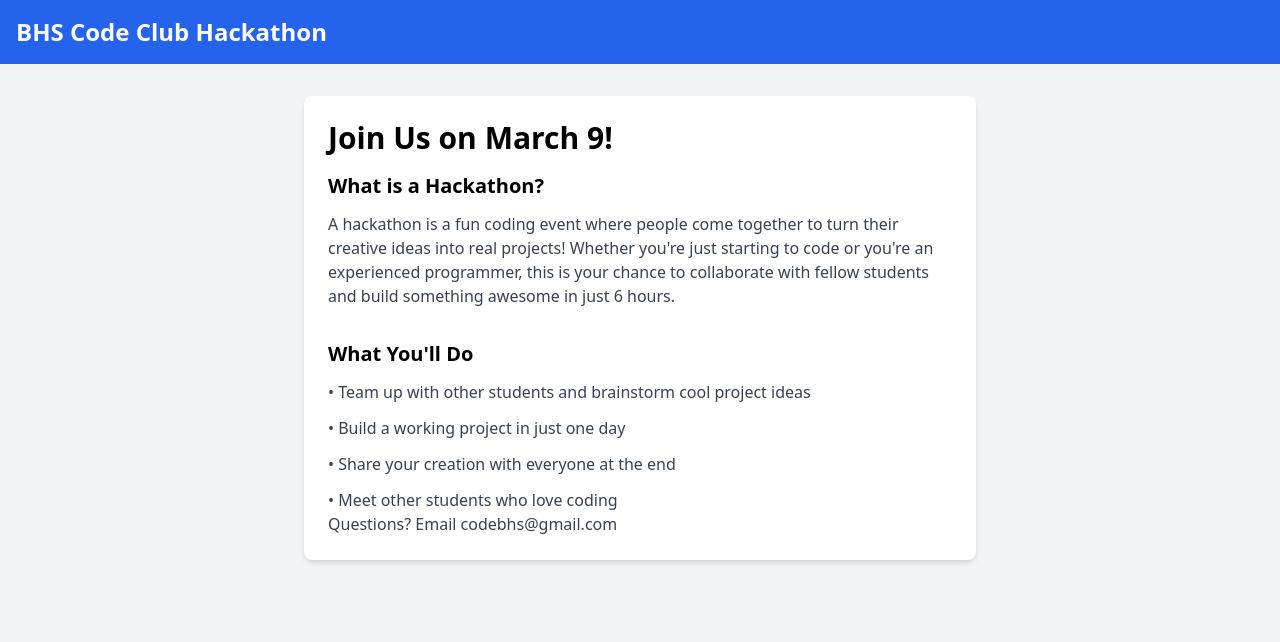
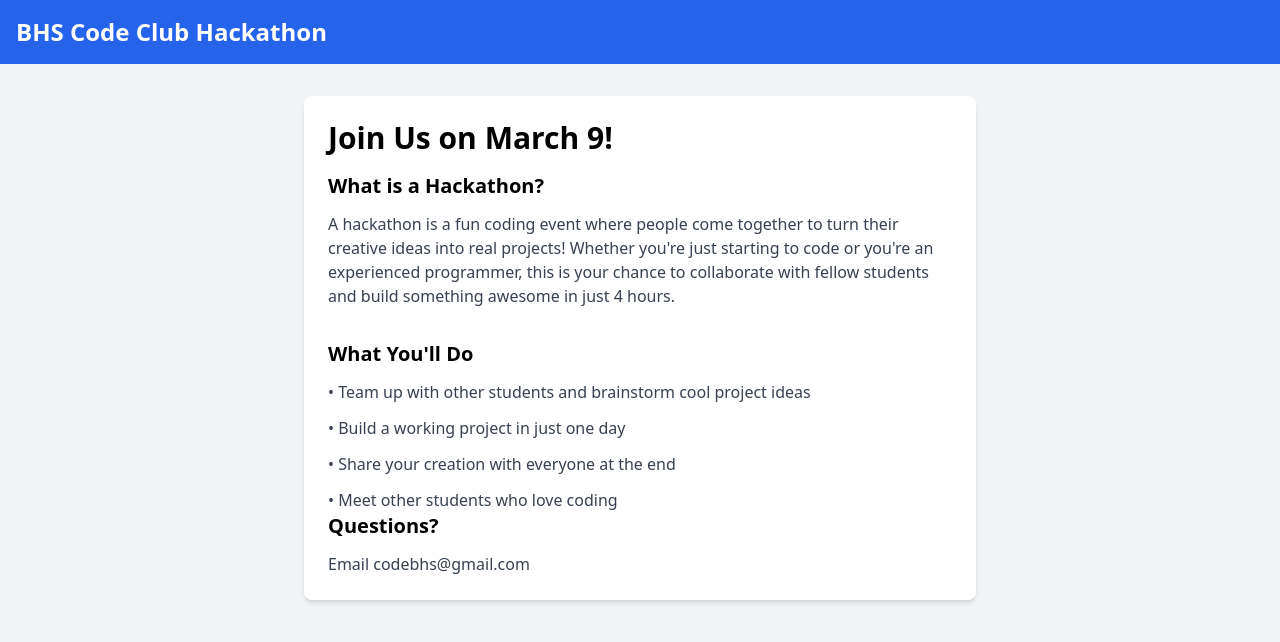
Before and after one commit to CODEBHS/hackathon-website, a React (Vite) app: page / in a window 1280 px wide. Shown: the top 642 px of the page. Built offline with nearby package versions, Linux system fonts and the light colour scheme.

Commit message:
4 Hours...

```diff
--- a/src/App.tsx
+++ b/src/App.tsx
@@ -21,7 +21,7 @@ const App: FC = () => {
               A hackathon is a fun coding event where people come together to turn their creative
               ideas into real projects! Whether you're just starting to code or you're an experienced
               programmer, this is your chance to collaborate with fellow students and build something awesome
-              in just 6 hours.
+              in just 4 hours.
             </p>
           </section>
 
@@ -35,9 +35,10 @@ const App: FC = () => {
             </div>
           </section>
           <section>
+            <h5 className="text-xl font-semibold mb-3">Questions?</h5>
             <div className="text-gray-700 space-y-3">
-              <p>Questions? Email codebhs@gmail.com</p>
-              </div>
+              <p>Email codebhs@gmail.com</p>
+            </div>
           </section>
         </div>
       </main>
```
